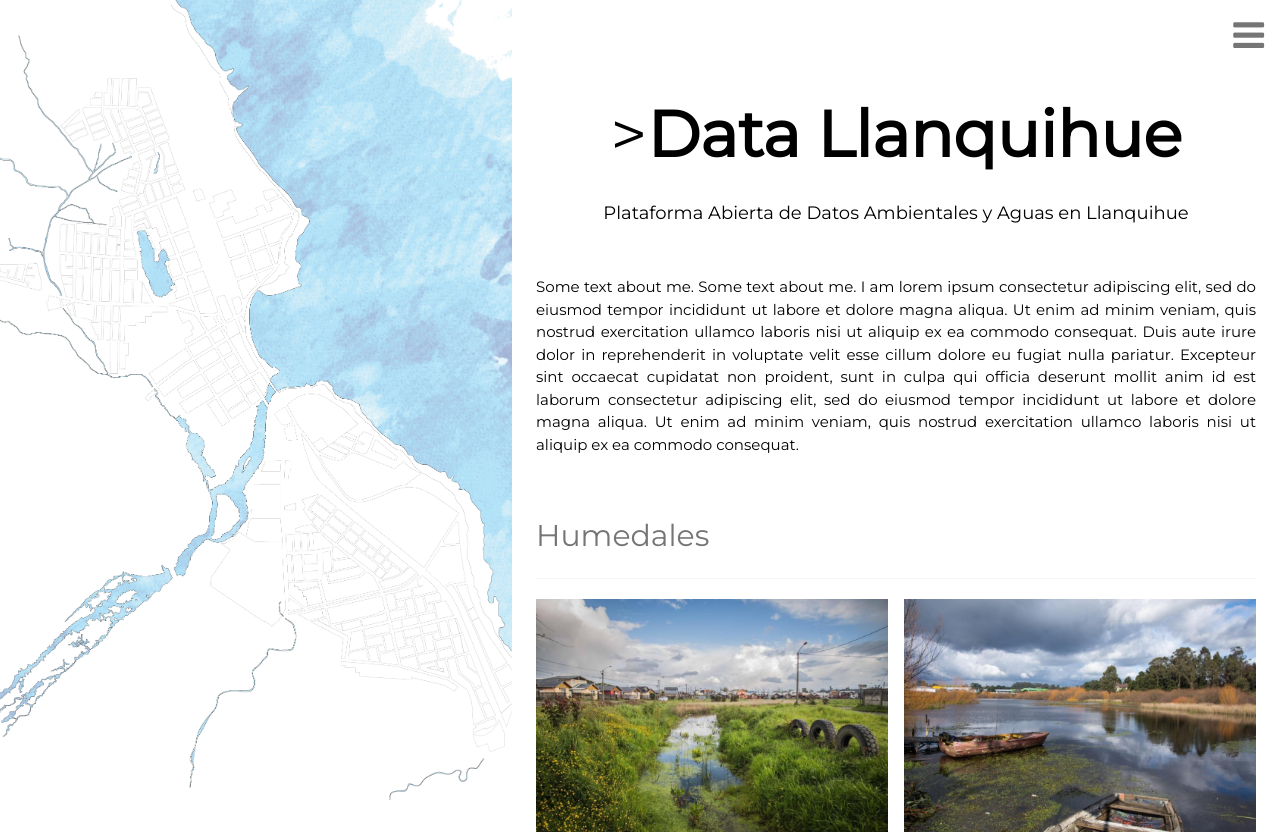
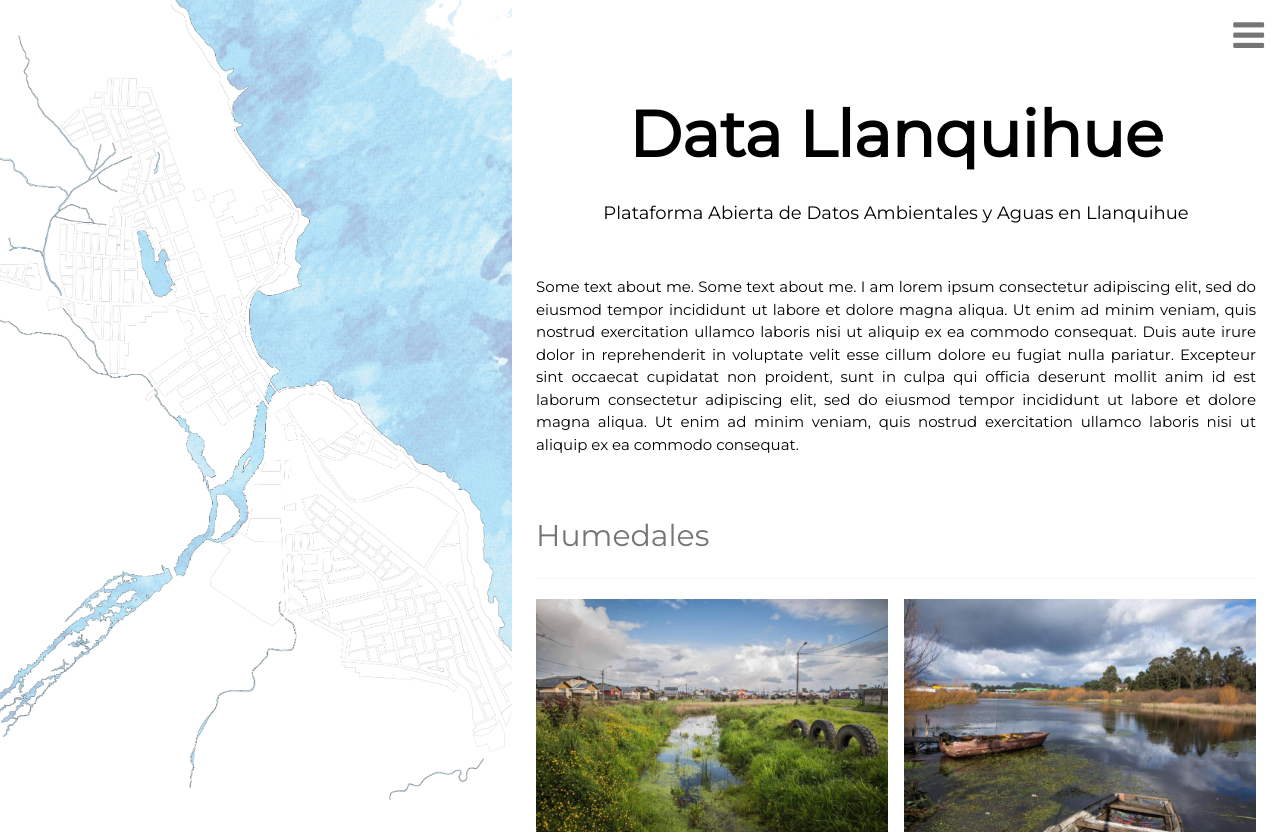
Before and after one commit to matimacayal/cyber-data-llanquihue, a plain HTML site: page docs/index.html in a window 1280 px wide. Shown: the top 835 px of the page. Drawn offline with Linux system fonts and the light colour scheme; some packages are replaced by stand-ins of ours.

Commit message:
Title normal style

```diff
--- a/docs/index.html
+++ b/docs/index.html
@@ -45,7 +45,7 @@
 
     <!-- Header -->
     <header class="w3-container w3-center" style="padding:64px 16px 0px 16px" id="home">
-      <h1 class="w3-jumbo" <!--style="background-color: black; color: white"-->><b>Data Llanquihue</b></h1>
+      <h1 class="w3-jumbo"><b>Data Llanquihue</b></h1>
       <p class="w3-large">Plataforma Abierta de Datos Ambientales y Aguas en Llanquihue</p>
       <!--
       <button class="w3-button w3-light-grey w3-padding-large w3-margin-top">
```
